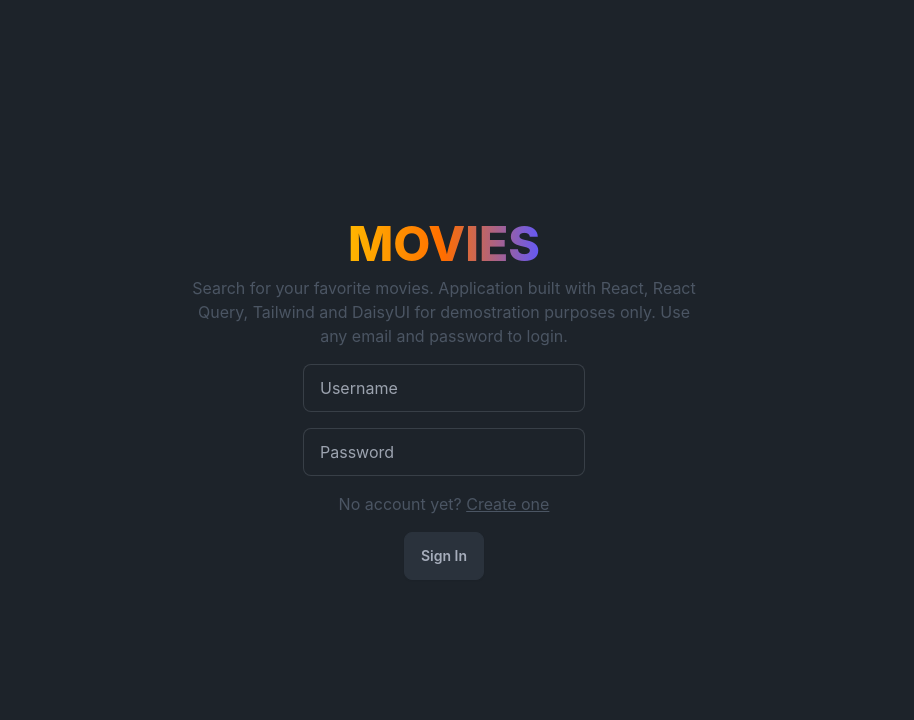
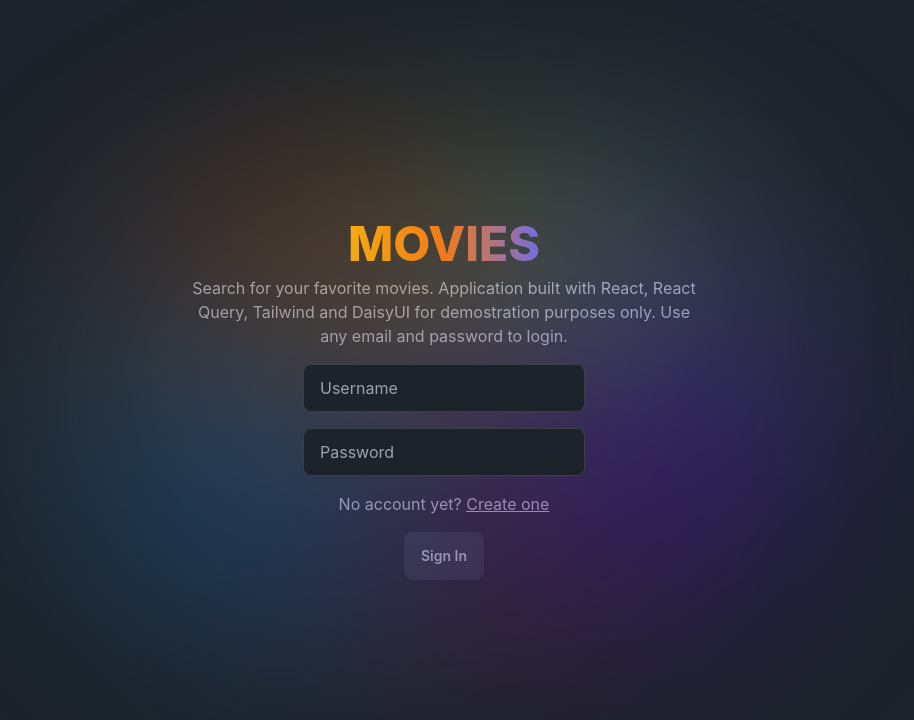
Before and after one commit to chearner/thisdot-movie-search, a React (Vite) app: page / in a window 1280 px wide. Shown: the top 720 px of the page, without its empty margins (196-1110 px from the left). Built offline with nearby package versions, Linux system fonts and the light colour scheme.

Commit message:
Update readme, color blob, more modal updates.

```diff
--- a/package.json
+++ b/package.json
@@ -14,6 +14,7 @@
     "@tanstack/react-query": "^5.51.15",
     "@tanstack/react-query-devtools": "^5.51.15",
     "axios": "^1.7.2",
+    "clsx": "^2.1.1",
     "date-fns": "^3.6.0",
     "lucide-react": "^0.408.0",
     "react": "^18.3.1",
--- a/src/Login.jsx
+++ b/src/Login.jsx
@@ -3,6 +3,7 @@
 import { useApiGet } from './hooks/useApi';
 import Loading from './components/Loading';
 import Error from './components/Error';
+import Blob from './components/Blob';
 
 export default function Login() {
   const [username, setUsername] = useState('');
@@ -30,8 +31,9 @@
 
   return (
     <div className='login'>
-      <div className='flex flex-col h-screen justify-center items-center text-center text-gray-600'>
-        <div className='text-center space-y-2'>
+      <Blob />
+      <div className='flex flex-col h-screen justify-center items-center text-center'>
+        <div className='space-y-2'>
           <h1 className='mx-auto max-w-fit uppercase font-extrabold text-5xl bg-gradient-to-l from-[#6359f8] via-[#9c32e2] via-[#ff0b0b] via-[#ff6d00] to-[#ffb700] text-transparent bg-clip-text'>MOVIES</h1>
           <p className='max-w-lg'>Search for your favorite movies. Application built with React, React Query, Tailwind and DaisyUI for demostration purposes only. Use any email and password to login.</p>
         </div>
--- a/src/Movies.jsx
+++ b/src/Movies.jsx
@@ -7,6 +7,7 @@
 import Theme from './components/Theme';
 import Logout from './components/Logout';
 import Loading from './components/Loading';
+import Blob from './components/Blob';
 
 function Movies() {
   const [pageNow, setPageNow] = useState(1);
@@ -76,6 +77,7 @@
 
   return (
     <>
+      <Blob />
       <div className='w-full mx-auto gap-4 p-4'>
         <header className='flex flex-row justify-center items-center gap-4 pb-2'>
           <h1 className='max-w-fit uppercase font-extrabold text-5xl bg-gradient-to-l from-[#6359f8] via-[#9c32e2] via-[#ff0b0b] via-[#ff6d00] to-[#ffb700] text-transparent bg-clip-text'>MOVIES</h1>
@@ -113,6 +115,16 @@
           </div>
           <div className=''>{pageSize != 1000 ? <div className='join'>{pageLinks.map((link) => link)}</div> : ''}</div>
         </div>
+        <div className='w-full p-10 text-sm flex flex-col justify-center items-center'>
+          <p>For demostration purposes only.</p>
+          <p>
+            <a href='https://github.com/chearner/thisdot-movie-search' target='_blank' className='mx-2'>
+              <svg xmlns='http://www.w3.org/2000/svg' width='24' height='24' viewBox='0 0 24 24' fill='currentColor'>
+                <path d='M12 0c-6.626 0-12 5.373-12 12 0 5.302 3.438 9.8 8.207 11.387.599.111.793-.261.793-.577v-2.234c-3.338.726-4.033-1.416-4.033-1.416-.546-1.387-1.333-1.756-1.333-1.756-1.089-.745.083-.729.083-.729 1.205.084 1.839 1.237 1.839 1.237 1.07 1.834 2.807 1.304 3.492.997.107-.775.418-1.305.762-1.604-2.665-.305-5.467-1.334-5.467-5.931 0-1.311.469-2.381 1.236-3.221-.124-.303-.535-1.524.117-3.176 0 0 1.008-.322 3.301 1.23.957-.266 1.983-.399 3.003-.404 1.02.005 2.047.138 3.006.404 2.291-1.552 3.297-1.23 3.297-1.23.653 1.653.242 2.874.118 3.176.77.84 1.235 1.911 1.235 3.221 0 4.609-2.807 5.624-5.479 5.921.43.372.823 1.102.823 2.222v3.293c0 .319.192.694.801.576 4.765-1.589 8.199-6.086 8.199-11.386 0-6.627-5.373-12-12-12z' />
+              </svg>
+            </a>
+          </p>
+        </div>
       </div>
       {movieId !== '' ? (
         <>
--- /dev/null
+++ b/src/components/Blob.jsx
@@ -0,0 +1,9 @@
+export default function Blob(props) {
+  return (
+    <div style={{ filter: 'blur(100px)', pointerEvents: 'none', position: 'fixed', minWidth: '100%', marginTop: '0', height: '180%', top: '50%', left: '50%', transform: 'translateX(-50%) translateY(-50%)', zIndex: '0', opacity: '0.3' }}>
+      <div style={{ borderRadius: '99999px', position: 'absolute', top: '50%', left: '50%', width: '100vw', minWidth: '1000px', height: '100vh', transform: 'translate(-50%, -50%) scale(0.6)', overflow: 'hidden' }}>
+        <div className='color-blobs' style={{ position: 'absolute', top: '50%', left: '50%', width: '100vw', height: '100vw', transform: 'translate(-50%, -50%)' }}></div>
+      </div>
+    </div>
+  );
+}
--- a/src/components/Modal.jsx
+++ b/src/components/Modal.jsx
@@ -3,10 +3,10 @@
 const Modal = (props) => {
   return (
     <dialog className='modal'>
-      <div style={{ '--image-url': `url(${props.poster})` }} className='text-white modal-box bg-no-repeat bg-cover bg-ken-burns bg-[image:var(--image-url)]'>
+      <div style={{ '--image-url': `url(${props.poster})` }} className='modal-box bg-no-repeat bg-cover bg-ken-burns bg-[image:var(--image-url)]'>
         <h3 className='font-bold text-lg'>
           {props.title}
-          <span className='my-auto ml-5 text-[10px] border-[1px] border-white p-1 text-white'>{props.rating}</span>
+          <span className='my-auto ml-5 text-[10px] border-[1px] border-primary p-1'>{props.rating}</span>
         </h3>
         {props.children}
         <div className='modal-action'>
--- a/src/index.css
+++ b/src/index.css
@@ -11,6 +11,22 @@
 
 code {
   font-family: source-code-pro, Menlo, Monaco, Consolas, 'Courier New', monospace;
+}
+
+.color-blobs {
+  animation: colorBlobs 8s linear infinite;
+  background: conic-gradient(from 0deg, #08f, #f60, #bbffa1, #4c00ff, #ab2666, #09f);
+}
+
+.svg {
+  fill: white !important;
+}
+
+.modal-box {
+  min-width: 60% !important;
+  min-height: 80% !important;
+  max-width: 60% !important;
+  max-height: 80% !important;
 }
 
 .poster-overlay {
@@ -43,7 +59,7 @@
 }
 
 .bg-ken-burns {
-  animation: kenBurns 50s linear 1s infinite reverse;
+  animation: kenBurns 200s linear 1s infinite reverse;
 }
 
 @keyframes kenBurns {
@@ -68,3 +84,12 @@
     background-position: top left;
   }
 }
+
+@keyframes colorBlobs {
+  0% {
+    transform: translate(-50%, -50%) rotate(0deg) scale(2);
+  }
+  100% {
+    transform: translate(-50%, -50%) rotate(1turn) scale(2);
+  }
+}
```
Also changed, not shown: 2 other files (tests, documents, lock files or other folders).
